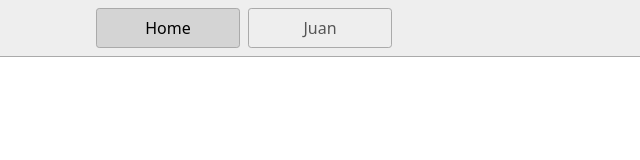
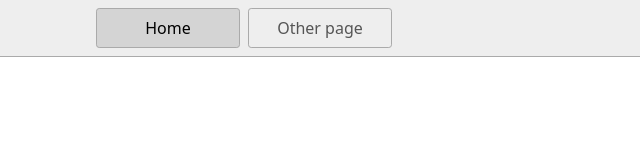
Before and after one commit to juanfranqf2002/clases.github.io, a plain HTML site: page index.html in a window 1280 px wide. Shown: the full height of the page, 396-1036 px from the left. Drawn offline with Linux system fonts and the light colour scheme.

Commit message:
1 file modified

```diff
--- a/index.html
+++ b/index.html
@@ -14,7 +14,7 @@
   <body>
     <nav>
       <a href="/" aria-current="page">Home</a>
-      <a href="/page2.html">Juan</a>
+      <a href="/page2.html">Other page</a>
     </nav>
     <main>
       <h1>Home page</h1>
```
